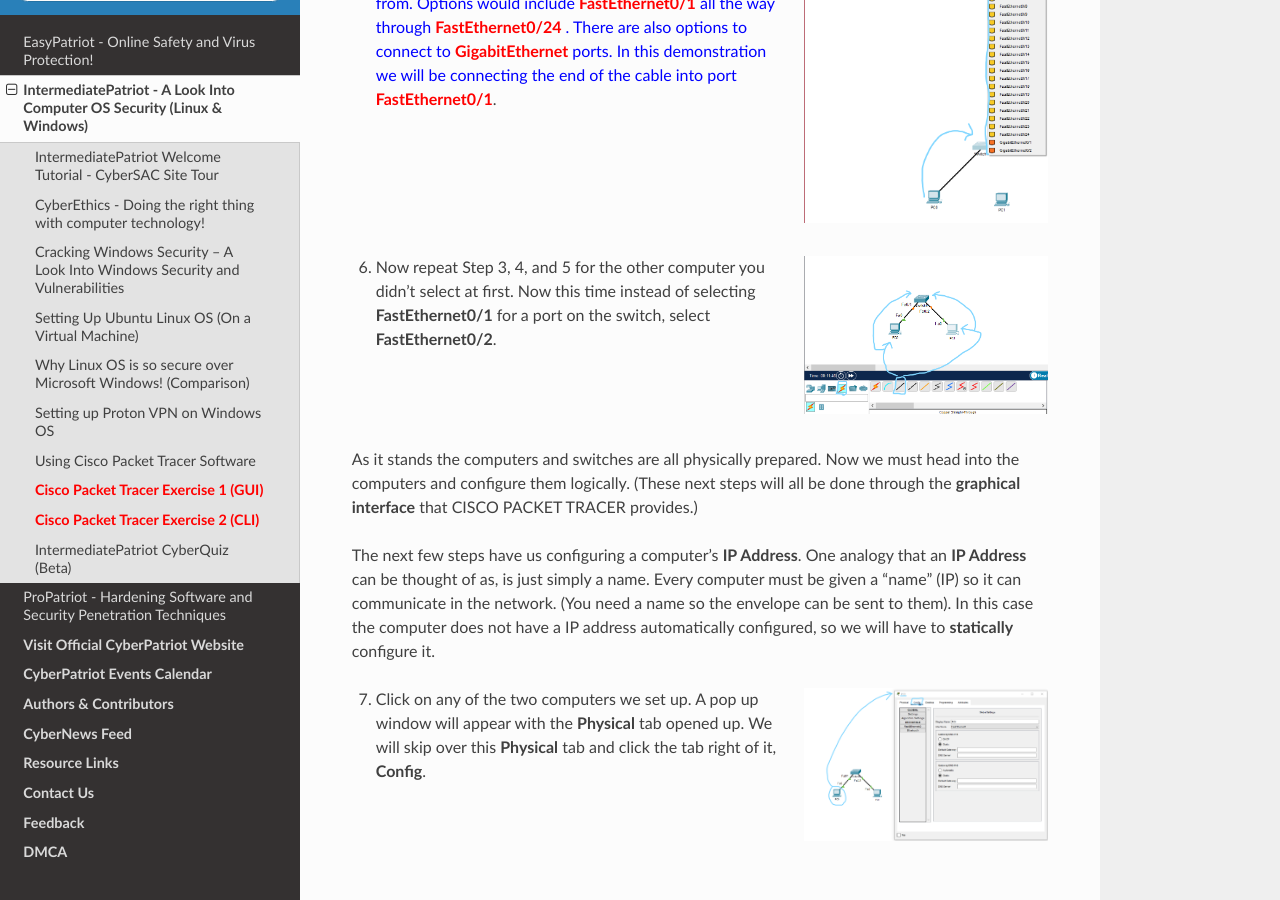
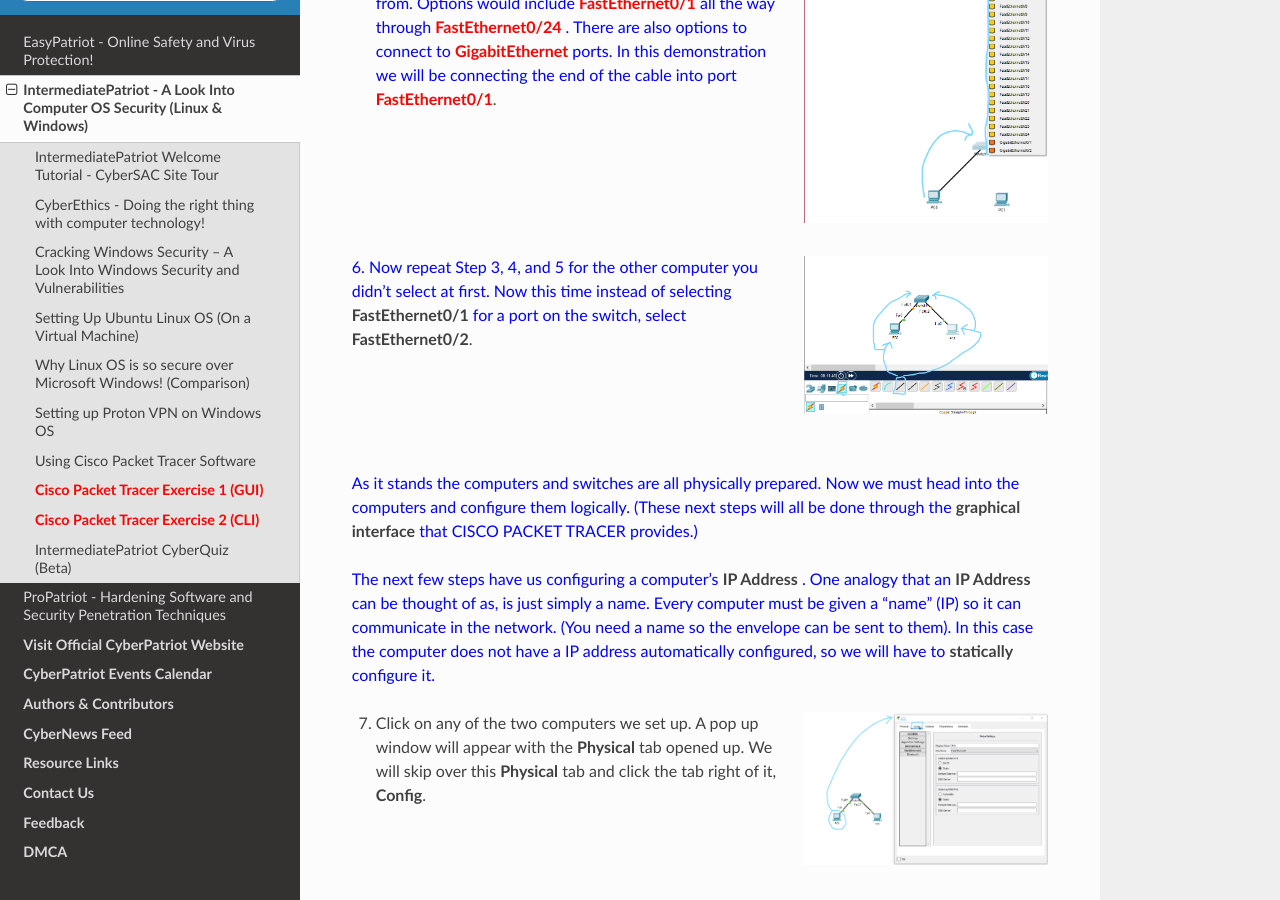
Before and after one commit to natt96z/cybersac, a Sphinx documentation site: the page built from docs/source/MediumCybersac.rst, in a window 1280 px wide and 900 px high, scrolled down 19556 px. Built offline with Sphinx 7.4.7 and the Read the Docs theme 2.0.0, drawn with Linux system fonts in a browser that asks for light colours; a script that is not in the unit is left out; some of the changed lines change nothing that is shown.

Commit message:
Update MediumCybersac.rst

```diff
--- a/docs/source/MediumCybersac.rst
+++ b/docs/source/MediumCybersac.rst
@@ -395,14 +395,15 @@
    :width: 35%
    :align: right
 
-6. Now repeat Step 3, 4, and 5 for the other computer you didn’t select at first. Now this time instead of selecting **FastEthernet0/1** for a port on the switch, select **FastEthernet0/2**.
+:blue:`6. Now repeat Step 3, 4, and 5 for the other computer you didn’t select at first. Now this time instead of selecting` **FastEthernet0/1** :blue:`for a port on the switch, select` **FastEthernet0/2**.
 
 |
 |
+|
 
-As it stands the computers and switches are all physically prepared. Now we must head into the computers and configure them logically. (These next steps will all be done through the **graphical interface** that CISCO PACKET TRACER provides.)
+:blue:`As it stands the computers and switches are all physically prepared. Now we must head into the computers and configure them logically. (These next steps will all be done through the` **graphical interface** :blue:`that CISCO PACKET TRACER provides.)`
 
-The next few steps have us configuring a computer’s **IP Address**. One analogy that an **IP Address** can be thought of as, is just simply a name. Every computer must be given a “name” (IP) so it can communicate in the network. (You need a name so the envelope can be sent to them). In this case the computer does not have a IP address automatically configured, so we will have to **statically** configure it.
+:blue:`The next few steps have us configuring a computer’s` **IP Address** :blue:`. One analogy that an` **IP Address** :blue:`can be thought of as, is just simply a name. Every computer must be given a “name” (IP) so it can communicate in the network. (You need a name so the envelope can be sent to them). In this case the computer does not have a IP address automatically configured, so we will have to` **statically** :blue:`configure it.`
 
 .. image:: https://raw.githubusercontent.com/natt96z/cybersac/main/docs/img/GG5.png
    :width: 35%
```
